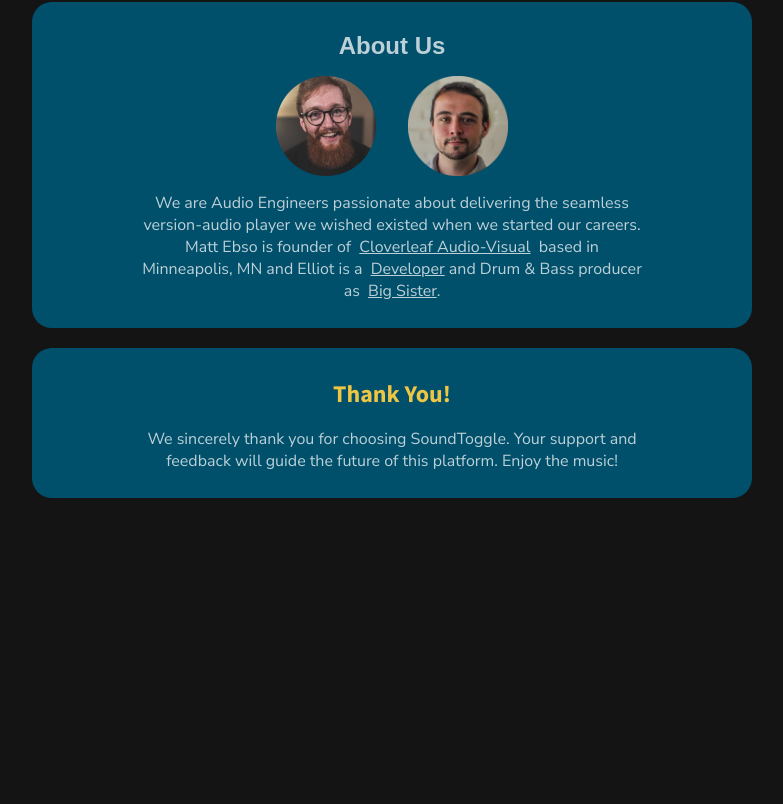
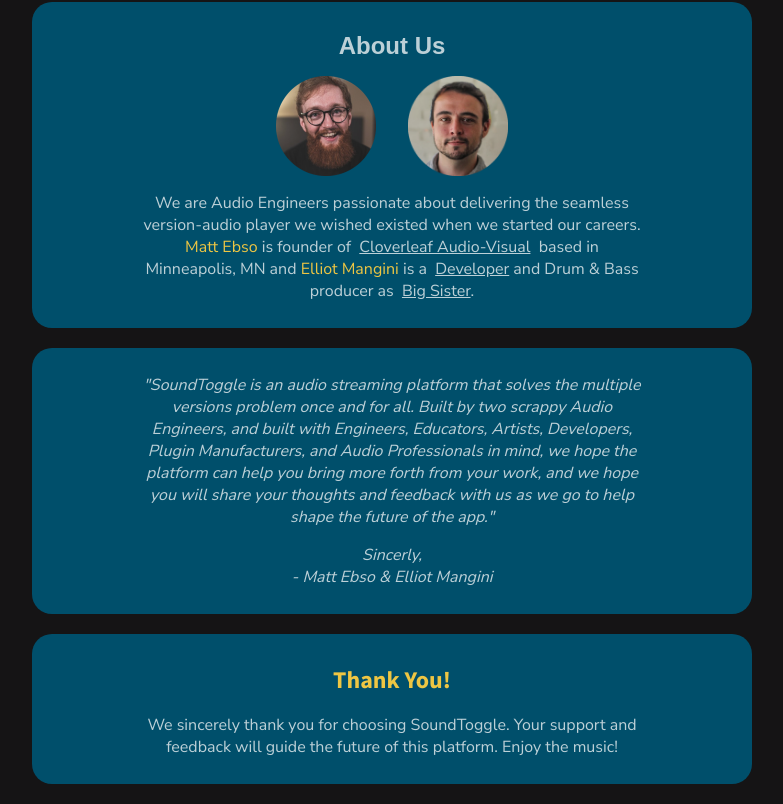
Before and after one commit to elliotmangini/SoundToggleOfficial, a React (Create React App) app in the folder client/: page /about in a window 1280 px wide. Shown: the part 671-1475 px from the top of the page, without its empty margins (248-1031 px from the left). Before the commit the page ends 1189 px from the top, so only its background shows below. Built offline with nearby package versions, Linux system fonts and the light colour scheme; no server answers; a web font is replaced by a local one.

Commit message:
more copy and style updates

```diff
--- a/client/src/Components/About.js
+++ b/client/src/Components/About.js
@@ -56,11 +56,22 @@ export default function About() {
         </div>
         <p>
           We are Audio Engineers passionate about
-          delivering the seamless version-audio player we wished existed when we started our careers. Matt Ebso is founder of
+          delivering the seamless version-audio player we wished existed when we started our careers. <span>Matt Ebso</span> is founder of
           &nbsp;<a href="https://cloverleaf.audio/" target="_blank">Cloverleaf Audio-Visual</a>&nbsp;
-          based in Minneapolis, MN and Elliot is a &nbsp;<a href="https://elliotmangini.dev/" target="_blank">Developer</a>&nbsp;and Drum & Bass
+          based in Minneapolis, MN and <span>Elliot Mangini</span> is a &nbsp;<a href="https://elliotmangini.dev/" target="_blank">Developer</a>&nbsp;and Drum & Bass
           producer as &nbsp;<a href="https://www.youtube.com/watch?v=NNnNKWoEDDk&t=1622s" target="_blank">Big Sister</a>.
         </p>
+      </section>
+
+      <section>
+        <p>
+          <em>
+            "SoundToggle is an audio streaming platform that solves the multiple versions problem once and for all.
+            Built by two scrappy Audio Engineers, and built with Engineers, Educators, Artists, Developers, Plugin Manufacturers, and Audio Professionals in mind,
+            we hope the platform can help you bring more forth from your work, and we hope you will share your thoughts and feedback with us as we go to help shape the future of the app."
+          </em>
+        </p>
+        <p style={{ fontStyle: "italic"}}>Sincerly,<br/>- Matt Ebso & Elliot Mangini</p>
       </section>
 
       <section>
--- a/client/src/StyleSheets/About.module.css
+++ b/client/src/StyleSheets/About.module.css
@@ -42,6 +42,10 @@
     font-size: 14px;
 }
 
+.about_page section p span {
+    color: var(--secondary) !important;
+}
+
 .version_section h4 {
     font-style: italic;
     letter-spacing: 1px;
```
